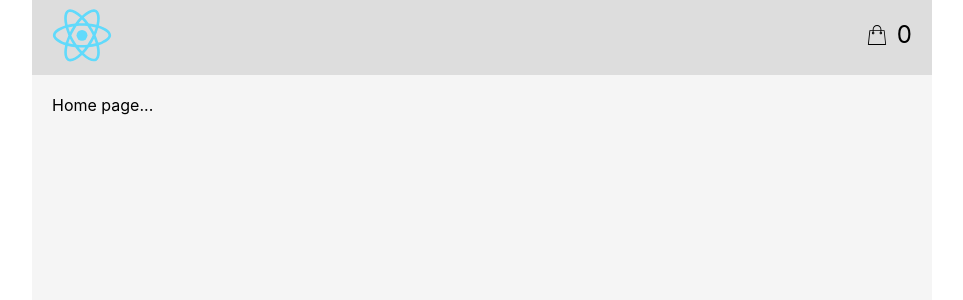
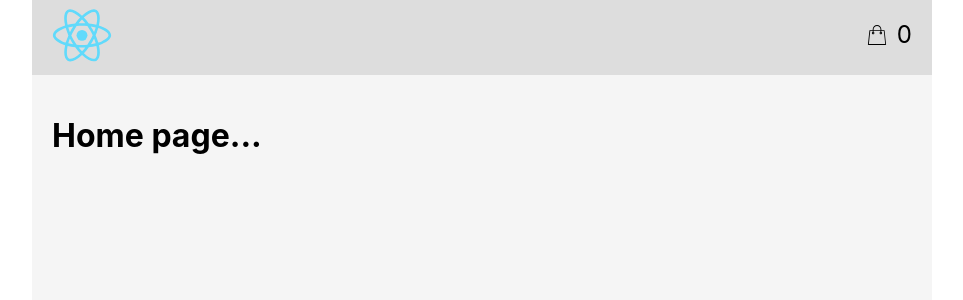
Before and after one commit to motokikasai/redux-shopping-cart, a React (Create React App) app: page / in a window 1280 px wide. Shown: the top 300 px of the page, without its empty margins (158-1121 px from the left). Built offline with nearby package versions, Linux system fonts and the light colour scheme; what redux-immutable-state-invariant would draw is missing.

Commit message:
First attempt to retrieve data from store

```diff
--- a/src/App.js
+++ b/src/App.js
@@ -13,7 +13,7 @@ function App() {
       <Router>
         <div className="main-wrapper">
           <Switch>
-            <Route path="/blog/:id" component={Product} />
+            <Route path="/products/:id" component={Product} />
             <Route exact path="/" component={Home} />
             <Route component={Error} />
           </Switch>
--- a/src/pages/home/index.js
+++ b/src/pages/home/index.js
@@ -1,4 +1,5 @@
 import React, { Component } from "react";
+import { connect } from "react-redux";
 
 import logo from "../../logo.svg";
 import bag from "../../images/icons/bag.svg";
@@ -17,11 +18,18 @@ class Home extends Component {
           </div>
         </div>
         <div className="product-list">
-          <div className="main-content">Home page...</div>
+          <div className="main-content">
+            <h1>Home page...</h1>
+            <ul></ul>
+          </div>
         </div>
       </div>
     );
   }
 }
 
-export default Home;
+const mapStateToProps = (state) => {
+  return;
+};
+
+export default connect(mapStateToProps)(Home);
```
